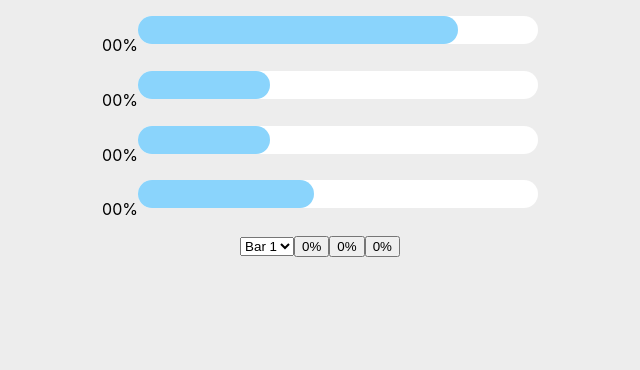
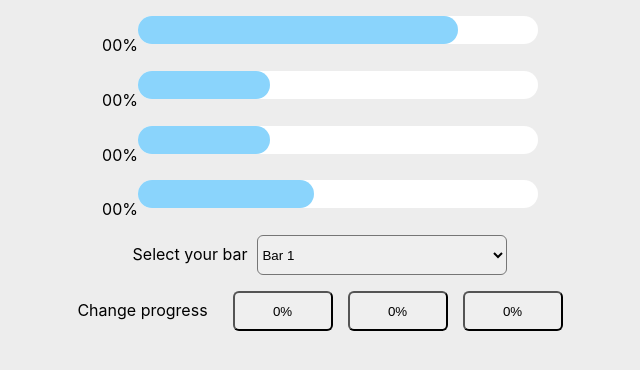
Before and after one commit to sirleech/progress-bars-react, a React (Create React App) app: page / in a window 1280 px wide. Shown: the top 370 px of the page, without its empty margins (320-960 px from the left). Built offline with nearby package versions, Linux system fonts and the light colour scheme.

Commit message:
style buttons

```diff
--- a/src/App.css
+++ b/src/App.css
@@ -7,8 +7,13 @@ body {
 }
 
 .App {
+}
 
-}
+label {margin-right:10px;}
+
+select,button {height:40px; border-radius: 6px;}
+select {width: 250px;}
+button {width: 100px; margin-left: 15px;}
 
 progress[value] {
   /* Reset the default appearance */
--- a/src/App.js
+++ b/src/App.js
@@ -11,16 +11,22 @@ class App extends Component {
         <p>00%<progress max="100" value="33"></progress></p>
         <p>00%<progress max="100" value="44"></progress></p>
 
+        <p>
+          <label>Select your bar</label>
           <select id="bar-select">
             <option value="bar1">Bar 1</option>
             <option value="bar2">Bar 2</option>
             <option value="bar3">Bar 3</option>
             <option value="bar4">Bar 4</option>
           </select>
+        </p>
 
+        <p>
+          <label>Change progress</label>
           <button>0%</button>
           <button>0%</button>
           <button>0%</button>
+        </p>
 
       </div>
     );
```
Lines whose indentation alone changed are shown as unchanged.
